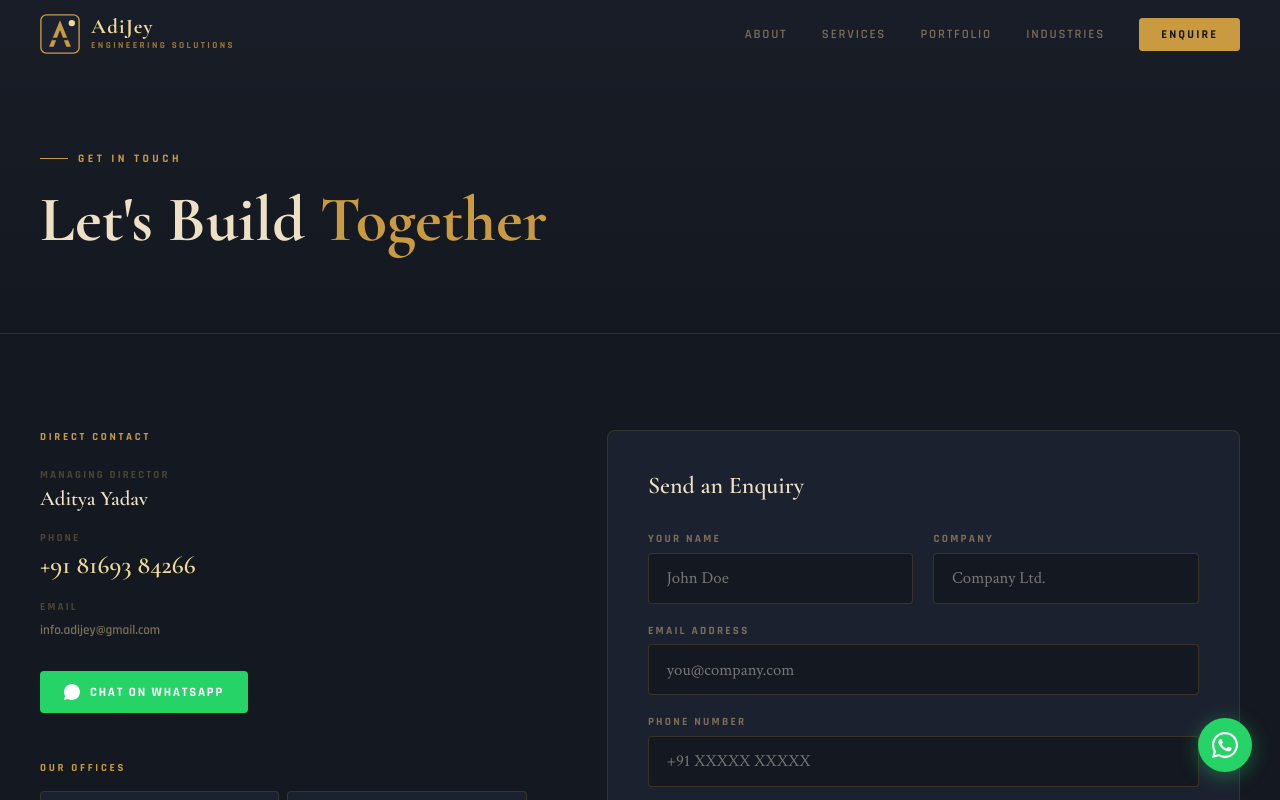
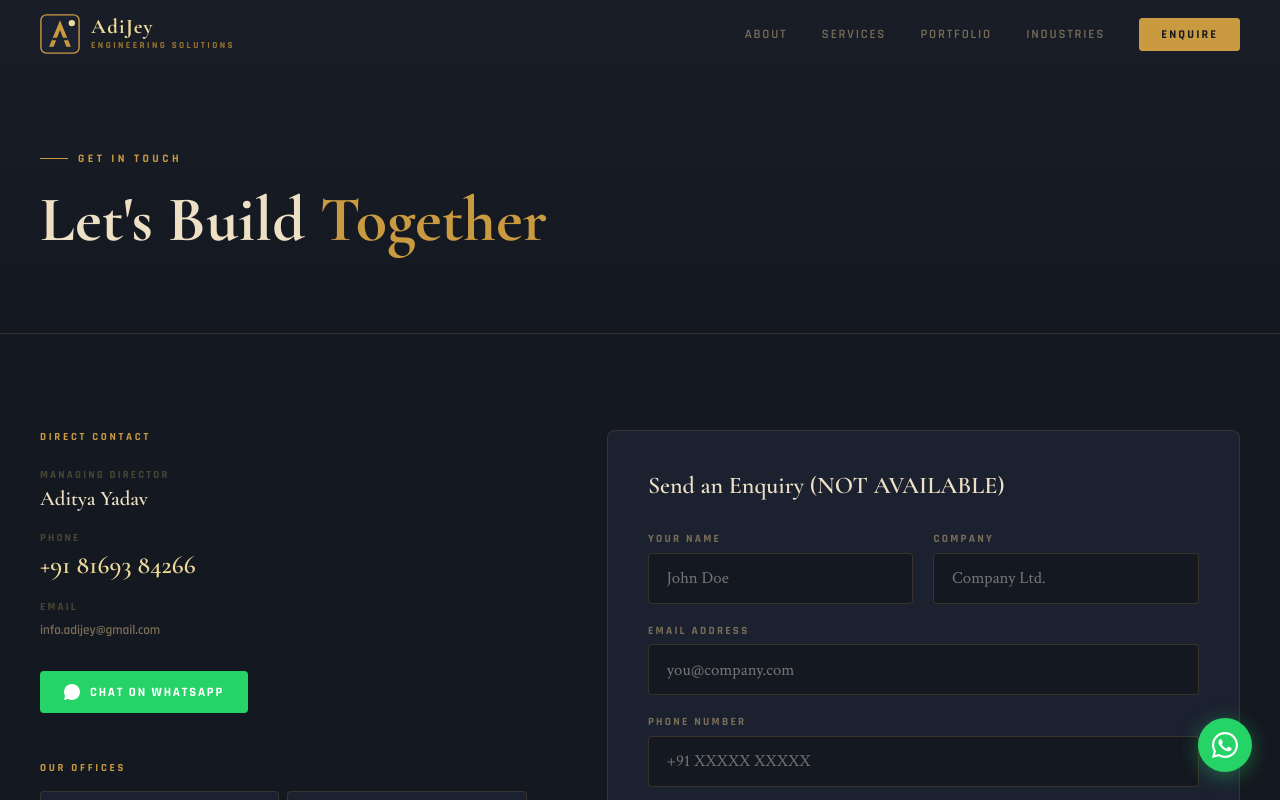
Before and after one commit to radon19/adijey, a Next.js app: page /contact in a window 1280 px wide. Shown: the top 800 px of the page. Built offline with nearby package versions, Linux system fonts and the light colour scheme.

Commit message:
finalizing/v2

```diff
--- a/app/components/ContactForm.tsx
+++ b/app/components/ContactForm.tsx
@@ -50,7 +50,7 @@
   return (
     <div style={{ padding: "2.5rem", background: "var(--bg-card)", border: "1px solid var(--border)", borderRadius: "8px" }}>
       <div style={{ fontFamily: "var(--font-display)", fontSize: "1.5rem", fontWeight: 600, color: "var(--text-primary)", marginBottom: "2rem" }}>
-        Send an Enquiry
+        Send an Enquiry (NOT AVAILABLE)
       </div>
 
       <div style={{ display: "grid", gridTemplateColumns: "1fr 1fr", gap: "1.25rem", marginBottom: "1.25rem" }} className="form-2col">
```
